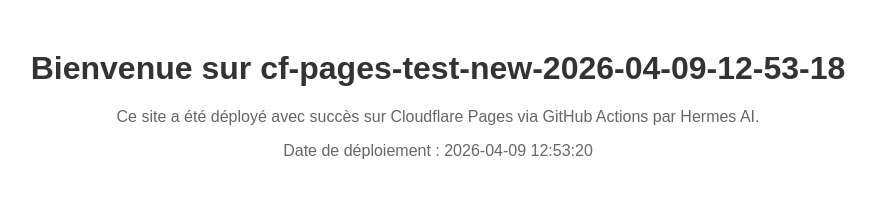
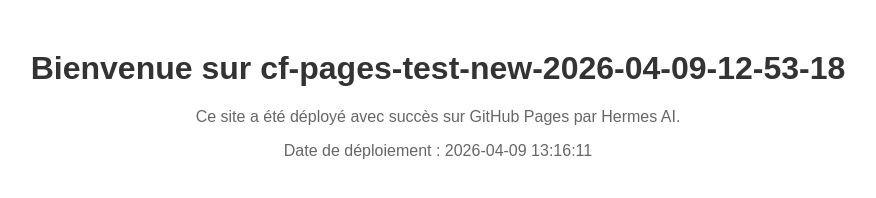
Before and after one commit to assistant-sferia/cf-pages-test-new-2026-04-09-12-53-18, a plain HTML site: page index.html in a window 1280 px wide. Shown: the whole page, without its empty margins (202-1078 px from the left). Drawn offline with Linux system fonts and the light colour scheme.

Commit message:
Configure for GitHub Pages deployment

```diff
--- a/index.html
+++ b/index.html
@@ -4,7 +4,7 @@
 <head>
     <meta charset="UTF-8">
     <meta name="viewport" content="width=device-width, initial-scale=1.0">
-        <title>cf-pages-test-new-2026-04-09-12-53-18 - Cloudflare Pages Test</title>
+    <title>cf-pages-test-new-2026-04-09-12-53-18 - GitHub Pages Test</title>
     <style>
         body { font-family: sans-serif; text-align: center; margin-top: 50px; }
         h1 { color: #333; }
@@ -13,7 +13,7 @@
 </head>
 <body>
     <h1>Bienvenue sur cf-pages-test-new-2026-04-09-12-53-18</h1>
-        <p>Ce site a été déployé avec succès sur Cloudflare Pages via GitHub Actions par Hermes AI.</p>
-        <p>Date de déploiement : 2026-04-09 12:53:20</p>
+    <p>Ce site a été déployé avec succès sur GitHub Pages par Hermes AI.</p>
+    <p>Date de déploiement : 2026-04-09 13:16:11</p>
 </body>
 </html>
```
Also changed, not shown: 1 other file. Lines whose indentation alone changed are shown as unchanged.
